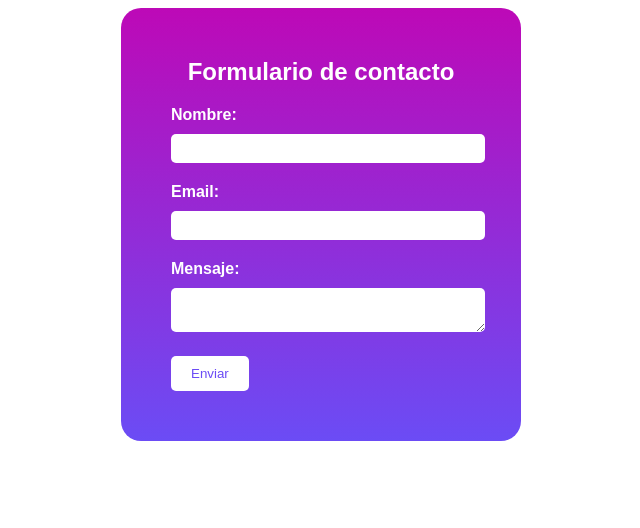
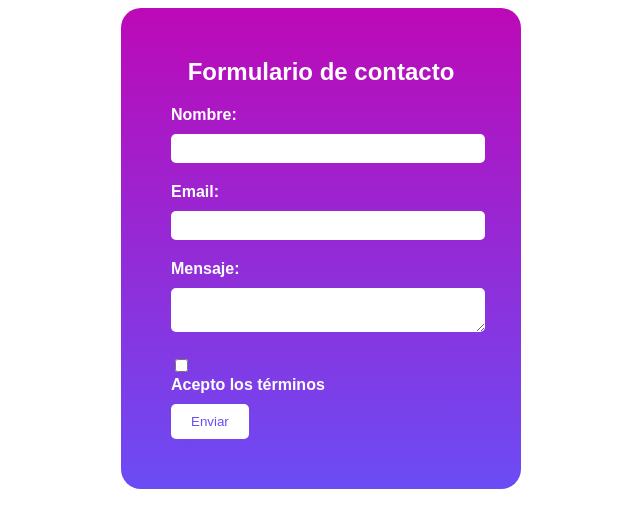
Before and after one commit to YesiTamayo/aspirantes-mir-html-y-css1-, a plain HTML site: page ejercicio1-html-y-css/ejercicio2-html-y-css/index.html in a window 1280 px wide. Shown: the whole page, without its empty margins (319-959 px from the left). Drawn offline with Linux system fonts and the light colour scheme.

Commit message:
Agregar checkbox

```diff
--- a/ejercicio1-html-y-css/ejercicio2-html-y-css/index.html
+++ b/ejercicio1-html-y-css/ejercicio2-html-y-css/index.html
@@ -14,6 +14,7 @@
   <input type="email" id="email" name="email" required>
   <label for="mensaje">Mensaje:</label>
   <textarea id="mensaje" name="mensaje" required></textarea>
+  <input type="checkbox" id="cbox2" value="second_checkbox"> <label for="cbox2">Acepto los términos</label>
   <input type="submit" value="Enviar">
 </form>
 </body>
```
